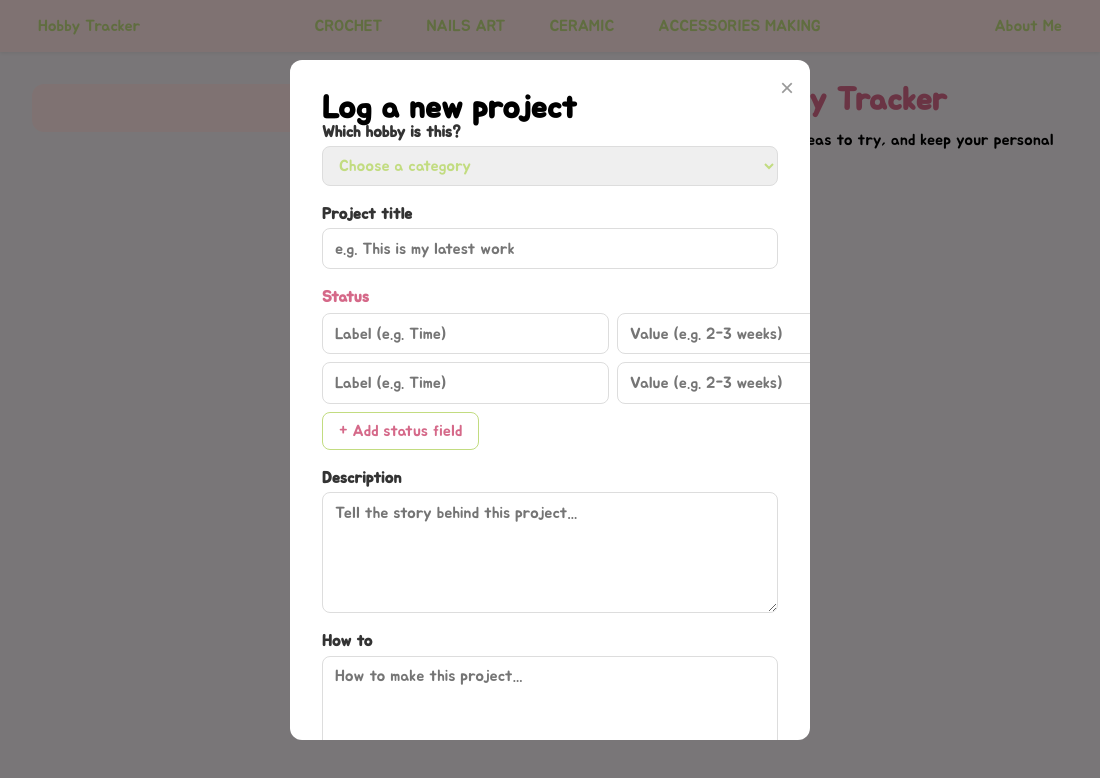
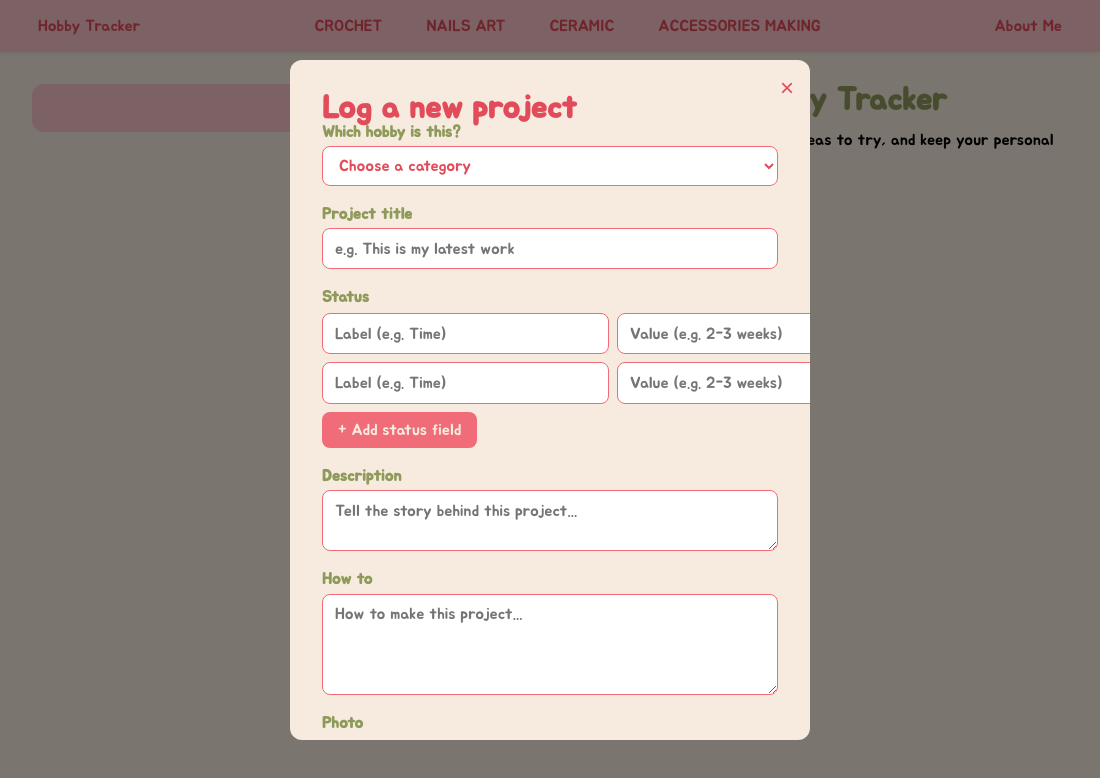
Before and after one commit to supattrw/hobbytracker, an Electron app: page index.html in a window 1100 px wide. Both pictures are taken after a click on the button "Upload latest project". Drawn offline with Linux system fonts and the light colour scheme; no server answers.

Commit message:
style: change color theme to red-green

```diff
--- a/css/style.css
+++ b/css/style.css
@@ -4,11 +4,11 @@
 * { margin: 0; padding: 0; box-sizing: border-box; }
 
 :root {
-    --dark-purple: #D56989;
-    --light-purple: #C2DC80;
-    --dark-pink: #EA9CAF;
-    --light-pink: #FFE6E6;
-    --off-white: #F3EEF1;
+    --dark-green: #8E9A5A;
+    --cherry-red: #E24B5A;
+    --light-cherry: #F06C78;
+    --light-pink: #F9C3CB;
+    --off-white: #F7EBDF;
 }
 body { font-family: 'Jua', sans-serif; font-weight: 400; font-style: normal; line-height: 1.0; background-color: var(--off-white);}
 
@@ -32,7 +32,7 @@ body { font-family: 'Jua', sans-serif; font-weight: 400; font-style: normal; lin
 }
 
 .nav-link {
-  color: var(--light-purple);
+  color: var(--cherry-red);
   text-decoration: none;
   padding: 2px 6px;
   border-radius: 12px;
@@ -40,12 +40,11 @@ body { font-family: 'Jua', sans-serif; font-weight: 400; font-style: normal; lin
 }
 
 .nav-link:hover {
-  color: var(--dark-purple);
-  background-color: var(--light-pink);
+  color: var(--dark-green);
 }
 
 .nav-link.active {
-  color: var(--dark-pink);
+  color: var(--dark-green);
   font-weight: bold;
 }
 
@@ -53,7 +52,7 @@ body { font-family: 'Jua', sans-serif; font-weight: 400; font-style: normal; lin
   display: none;
   background: none;
   border: none;
-  color: var(--light-purple);
+  color: var(--cherry-red);
   font-size: 1.5rem;
   cursor: pointer;
 }
@@ -67,7 +66,7 @@ body { font-family: 'Jua', sans-serif; font-weight: 400; font-style: normal; lin
     position: absolute;
     top: 60px;
     right: 0;
-    background: #222;
+    background: var(--cherry-red);
     width: 200px;
   }
   .nav-links.open { display: flex; }
@@ -75,7 +74,7 @@ body { font-family: 'Jua', sans-serif; font-weight: 400; font-style: normal; lin
 }
 
 main { padding: 2rem; }
-footer { padding: 1rem 2rem; text-align: center; color: #777; }
+footer { padding: 1rem 2rem; text-align: center; color: var(--cherry-red); }
 
 .page-content {
   display: flex;
@@ -108,14 +107,14 @@ footer { padding: 1rem 2rem; text-align: center; color: #777; }
   font-size: 1.9rem;
   line-height: 1.25;
   margin-bottom: 0.75rem;
-  color: var(--dark-purple);
+  color: var(--dark-green);
 }
 
 .project-details h2 {
   font-size: 1rem;
   text-transform: uppercase;
   letter-spacing: 0.04em;
-  color: var(--light-purple);
+  color: var(--cherry-red);
   margin-bottom: 0.75rem;
 }
 
@@ -127,13 +126,14 @@ footer { padding: 1rem 2rem; text-align: center; color: #777; }
 .project-details ul li {
   padding: 0.3rem 0;
   border-bottom: 1px solid var(--light-pink);
+  color: var(--dark-green);
   max-width: 32ch;
 }
 
 .project-details p {
   max-width: 60ch;
   line-height: 1.7;
-  color: #333;
+  color: var(--dark-green);
   margin-bottom: 1.5rem;
 }
 
@@ -195,13 +195,13 @@ main img {
 }
 
 .primary-btn {
-  background-color: var(--light-purple);
-  color: #fff;
+  background-color: var(--cherry-red);
+  color: var(--off-white);
   padding: 0.7rem 1.4rem;
 }
 
 .primary-btn:hover {
-  background-color: var(--dark-purple);
+  background-color: var(--dark-green);
 }
 
 .primary-btn:disabled {
@@ -210,14 +210,13 @@ main img {
 }
 
 .secondary-btn {
-  background-color: transparent;
-  color: var(--dark-purple);
-  border: 1px solid var(--light-purple);
+  background-color: var(--light-cherry);
+  color: var(--off-white);
   padding: 0.5rem 1rem;
 }
 
 .secondary-btn:hover {
-  background-color: var(--light-pink);
+  background-color: var(--dark-green);
 }
 
 /* Homepage layout */
@@ -244,7 +243,7 @@ main img {
 
 .home-left h1 {
   margin-bottom: 0.75rem;
-  color: var(--dark-purple);
+  color: var(--dark-green);
 }
 
 .home-left p {
@@ -264,7 +263,7 @@ main img {
   font-size: 0.85rem;
   text-transform: uppercase;
   letter-spacing: 0.04em;
-  color: var(--light-purple);
+  color: var(--cherry-red);
   margin-bottom: 0.75rem;
 }
 
@@ -280,7 +279,7 @@ main img {
 
 .home-right h2 {
   margin-bottom: 1rem;
-  color: var(--dark-purple);
+  color: var(--dark-green);
 }
 
 /* Log-project form */
@@ -296,7 +295,7 @@ main img {
   flex-direction: column;
   gap: 0.4rem;
   font-weight: 600;
-  color: #333;
+  color: var(--cherry-red);
 }
 
 .project-form input[type="text"],
@@ -305,7 +304,7 @@ main img {
   font-family: inherit;
   font-size: 1rem;
   padding: 0.6rem 0.75rem;
-  border: 1px solid #ddd;
+  border: 1px solid var(--light-pink);
   border-radius: 8px;
   font-weight: normal;
 }
@@ -316,7 +315,7 @@ main img {
 
 .field-group-label {
   font-weight: 600;
-  color: #333;
+  color: var(--cherry-red);
   margin-bottom: 0.5rem;
 }
 
@@ -330,15 +329,15 @@ main img {
   flex: 1;
   font-family: inherit;
   font-size: 0.95rem;
-  padding: 0.5rem 0.6rem;
-  border: 1px solid #ddd;
+  padding: 0.5rem 0.75rem;
+  border: 1px solid var(--light-pink);
   border-radius: 8px;
 }
 
 .remove-row-btn {
   background: none;
   border: none;
-  color: #999;
+  color: var(--cherry-red);
   font-size: 1.3rem;
   line-height: 1;
   cursor: pointer;
@@ -346,7 +345,7 @@ main img {
 }
 
 .remove-row-btn:hover {
-  color: #c0392b;
+  color: var(--dark-green);
 }
 
 .image-preview {
@@ -372,7 +371,7 @@ main img {
 }
 
 .modal-box {
-  background: #fff;
+  background: var(--off-white);
   border-radius: 12px;
   padding: 2rem;
   max-width: 520px;
@@ -380,6 +379,66 @@ main img {
   max-height: 85vh;
   overflow-y: auto;
   position: relative;
+}
+
+/* Modal color overrides — scoped to .modal-box so nothing else on the site is affected */
+
+.modal-box {
+  background-color: var(--off-white);
+}
+
+.modal-box #modal-title {
+  color: var(--cherry-red);
+}
+
+.modal-box .project-form label {
+  color: var(--dark-green);
+}
+
+.modal-box .field-group-label {
+  color: var(--dark-green);
+}
+
+.modal-box .project-form input[type="text"],
+.modal-box .project-form select,
+.modal-box .project-form textarea,
+.modal-box .status-row input {
+  background-color: #fff;
+  color: var(--dark-green);
+  border-color: var(--light-cherry);
+}
+
+.modal-box .project-form select {
+  color: var(--cherry-red);
+}
+
+.modal-box .field-hint {
+  color: var(--light-cherry);
+}
+
+.modal-box .primary-btn {
+  background-color: var(--cherry-red);
+}
+
+.modal-box .primary-btn:hover {
+  background-color: var(--dark-green);
+}
+
+.modal-box .secondary-btn {
+  color: var(--off-white);
+  border-color: var(--cherry-red);
+}
+
+.modal-box .secondary-btn:hover {
+  background-color: var(--dark-green);
+}
+
+.modal-box .modal-close:hover {
+  color: var(--cherry-red);
+}
+
+.modal-box .remove-row-btn:hover {
+  color: var(--cherry-red);
 }
 
 .modal-close {
@@ -391,17 +450,17 @@ main img {
   font-size: 1.5rem;
   line-height: 1;
   cursor: pointer;
-  color: #999;
+  color: var(--cherry-red);
 }
 
 .modal-close:hover {
-  color: #333;
+  color: var(--dark-green);
 }
 
 .field-hint {
   font-weight: normal;
   font-size: 0.85rem;
-  color: #999;
+  color: var(--light-cherry);
 }
 
 body.modal-open {
--- a/data/projects.json
+++ b/data/projects.json
@@ -10,8 +10,8 @@
       ],
       "description": "This was so fun actually, love it! a bit hard to use tho..",
       "howto": "follow pattern",
-      "image": "assets/crochet/belt.jpg",
-      "date": "2026-09-14T13:17:15.968Z"
+      "image": "files/crochet/1789414044895.jpg",
+      "date": "2026-09-14T19:27:24.901Z"
     },
     "history": [
       {
--- a/js/project-modal.js
+++ b/js/project-modal.js
@@ -18,8 +18,8 @@ function ensureModalExists() {
       <form id="modal-project-form" class="project-form">
         <label id="modal-category-label">
           Which hobby is this?
-          <select id="modal-category-select" required style="color:var(--light-purple)">
-            <option value="" disabled selected >Choose a category</option>
+          <select id="modal-category-select" required>
+            <option value="" disabled selected>Choose a category</option>
             <option value="crochet">Crochet</option>
             <option value="nails-art">Nails Art</option>
             <option value="ceramic">Ceramic</option>
@@ -33,19 +33,19 @@ function ensureModalExists() {
         </label>
 
         <div class="status-fields">
-          <p class="field-group-label" style="color:var(--dark-purple)">Status</p>
+          <p class="field-group-label">Status</p>
           <div id="modal-status-rows"></div>
           <button type="button" id="modal-add-status-row" class="secondary-btn">+ Add status field</button>
         </div>
 
         <label>
           Description
-          <textarea id="modal-description-input" rows="5" placeholder="Tell the story behind this project..." required></textarea>
+          <textarea id="modal-description-input" rows="2" placeholder="Tell the story behind this project..." required></textarea>
         </label>
 
         <label>
           How to
-          <textarea id="modal-howto-input" rows="5" placeholder="How to make this project..." ></textarea>
+          <textarea id="modal-howto-input" rows="4" placeholder="How to make this project..."></textarea>
         </label>
 
         <label>
@@ -194,7 +194,7 @@ async function handleModalSubmit(e) {
   submitBtn.textContent = 'Saving...';
 
   try {
-    const payload = { category, title, status, description, howto, imagePath: file ? window.projectAPI.getFilePath(file) : null,};
+    const payload = { category, title, status, description, howto, imagePath: file ? window.projectAPI.getFilePath(file) : null };
     const updated = modalMode === 'edit'
       ? await window.projectAPI.updateProject(payload)
       : await window.projectAPI.saveProject(payload);
```
Also changed, not shown: files/crochet/1789414044895.jpg (added).
